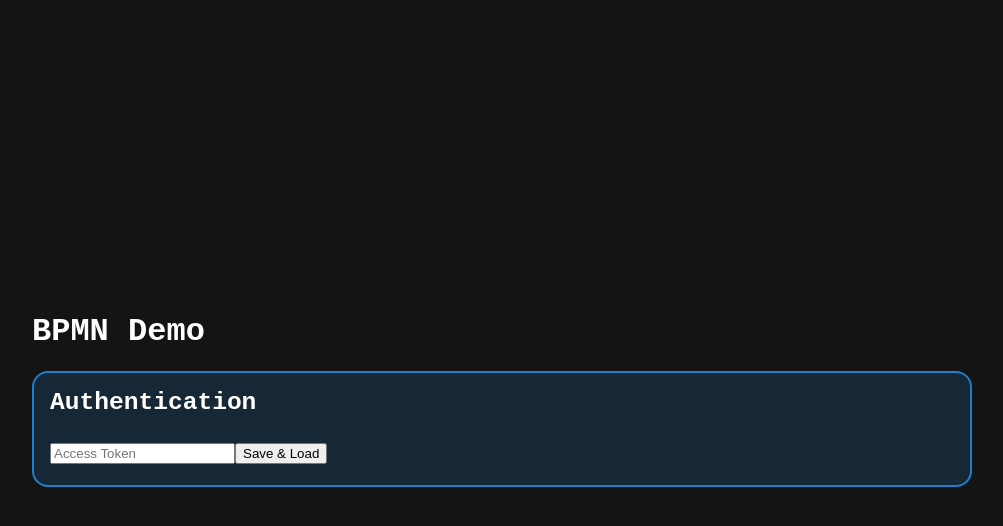
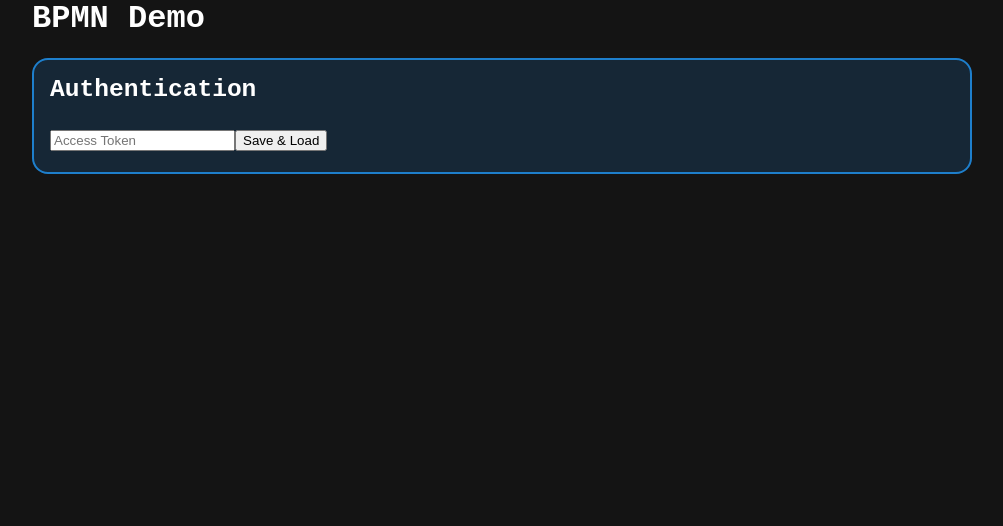
Before and after one commit to 12rcu/bpm-demo, a Vue app in the folder demo/: page / in a window 1280 px wide. Shown: the top 526 px of the page, without its empty margins (130-1133 px from the left). Built offline with nearby package versions, Linux system fonts and the light colour scheme; no server answers.

Commit message:
fix background color

```diff
--- a/demo/src/assets/main.css
+++ b/demo/src/assets/main.css
@@ -12,7 +12,7 @@ body {
   align-items: center;
   background-color: var(--bg-color);
   display: flex;
-  height: 100vh;
+  height: min(100vh, auto);
   justify-content: center;
   /*overflow: hidden;*/
   flex-wrap: wrap;
```
